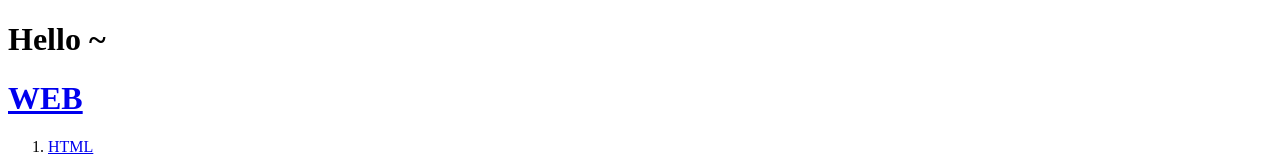
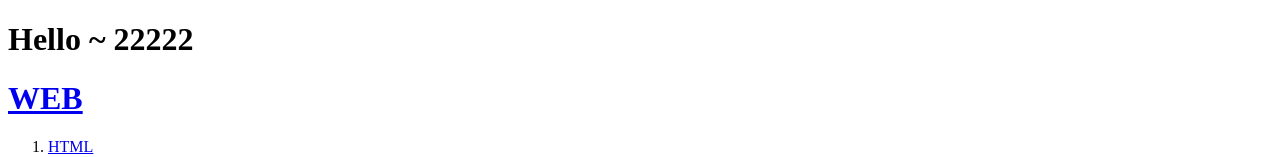
Before and after one commit to sunwonsara/nodejs-study, a website: page index.html in a window 1280 px wide. Shown: the top 157 px of the page. Drawn offline with Linux system fonts and the light colour scheme.

Commit message:
깃허브-헤로쿠 연동 배포 테스트

```diff
--- a/index.html
+++ b/index.html
@@ -5,7 +5,7 @@
   <meta charset="utf-8">
 </head>
 <body>
-  <h1> Hello ~ </h1>
+  <h1> Hello ~ 22222 </h1>
   <h1><a href="index.html">WEB</a></h1>
   <ol>
     <li><a href="1.html">HTML</a></li>
```
